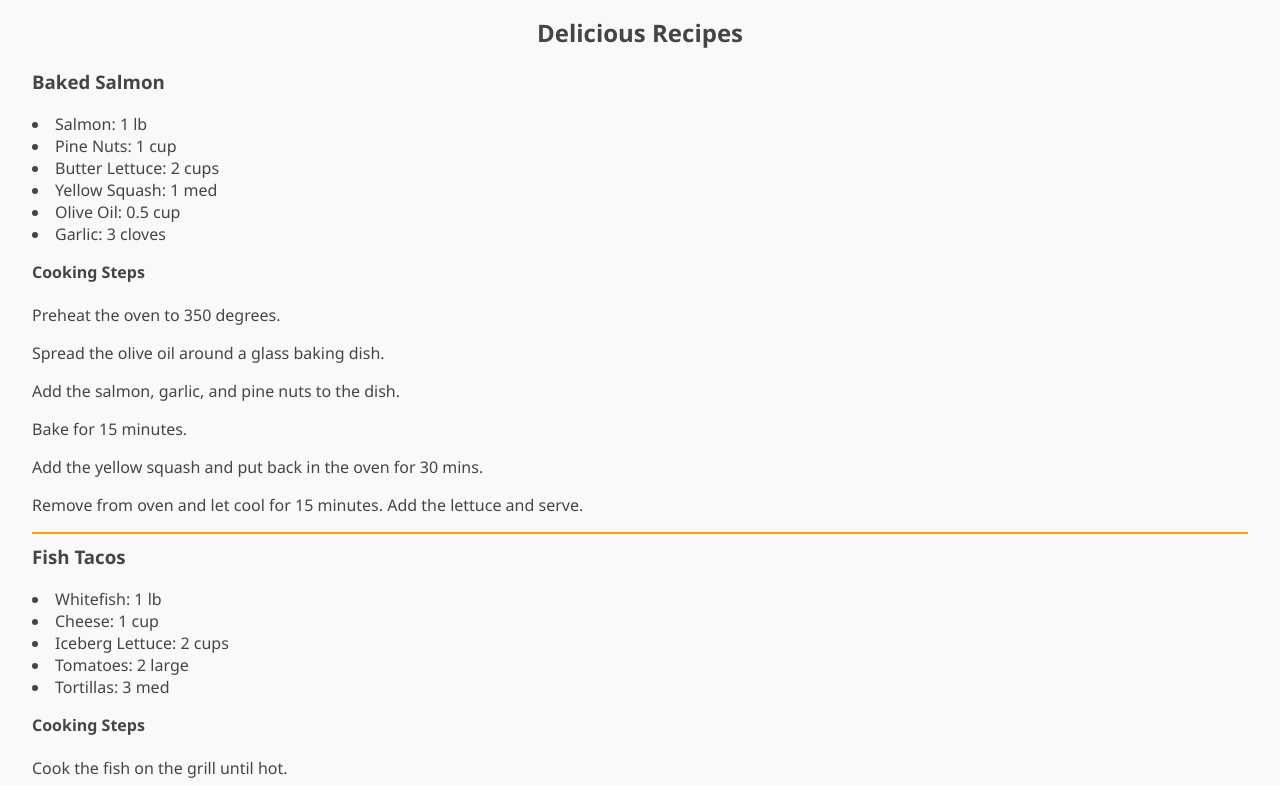
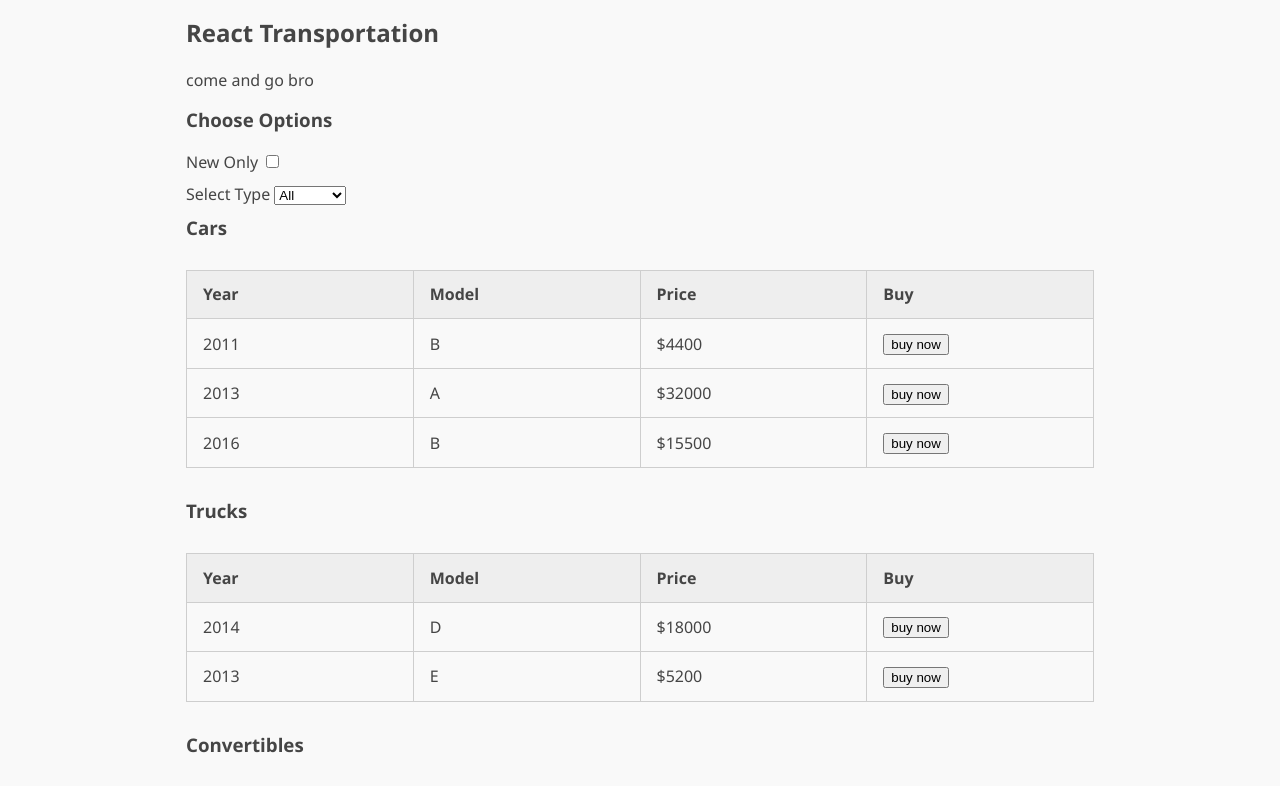
Before and after one commit to davidkvara/react-sandbox, a React (Create React App) app: page / in a window 1280 px wide. Shown: the top 786 px of the page. Built offline with nearby package versions, Linux system fonts and the light colour scheme.

Commit message:
Transport Sales App - easy way (no state)

```diff
--- /dev/null
+++ b/src/examples/table/App.js
@@ -0,0 +1,19 @@
+import React from "react";
+import ProductsFilter from "./ProductsFilter";
+import ProductsList from "./ProductsList";
+import "./main.css";
+
+const App = ({ title, transport }) => {
+  return (
+    <div className="market container">
+      <h2>{title}</h2>
+      <p>come and go bro</p>
+      <ProductsFilter title="Choose Options" />
+      <div className="prod-list">
+        {transport.map((car, i) => <ProductsList key={i} {...car} />)}
+      </div>
+    </div>
+  );
+};
+
+export default App;
--- /dev/null
+++ b/src/examples/table/ProductsFilter.js
@@ -0,0 +1,23 @@
+import React from "react";
+
+const ProductsFilter = ({ title }) => {
+  return (
+    <div className="filter-data">
+      <h3>{title}</h3>
+      <label htmlFor="newCheck">
+        New Only <input type="checkbox" id="newCheck" />
+      </label>
+      <label htmlFor="car-type" className="select-opt">
+        Select Type{" "}
+        <select id="car-type">
+          <option value="All">All</option>
+          <option value="Cars">Cars</option>
+          <option value="Vehicles">Vehicles</option>
+          <option value="Trucks">Trucks</option>
+        </select>
+      </label>
+    </div>
+  );
+};
+
+export default ProductsFilter;
--- /dev/null
+++ b/src/examples/table/ProductsList.js
@@ -0,0 +1,36 @@
+import React from "react";
+
+const ProductsList = ({ name, collection }) => {
+  return (
+    <div className="list">
+      <h3>{name}</h3>
+      <table>
+        <thead>
+          <tr>
+            <th>Year</th>
+            <th>Model</th>
+            <th>Price</th>
+            <th>Buy</th>
+          </tr>
+        </thead>
+        <tbody>
+          {collection.map(col => {
+            return (
+              <tr key={col.year + col.price}>
+                {/* დროებით */}
+                <td>{col.year}</td>
+                <td>{col.model}</td>
+                <td>${col.price}</td>
+                <td>
+                  <button>buy now</button>
+                </td>
+              </tr>
+            );
+          })}
+        </tbody>
+      </table>
+    </div>
+  );
+};
+
+export default ProductsList;
--- /dev/null
+++ b/src/examples/table/data.js
@@ -0,0 +1,28 @@
+const carsData = [
+  {
+    name: "Cars",
+    collection: [
+      { year: 2011, model: "B", price: 4400 },
+      { year: 2013, model: "A", price: 32000 },
+      { year: 2016, model: "B", price: 15500 }
+    ]
+  },
+  {
+    name: "Trucks",
+    collection: [
+      { year: 2014, model: "D", price: 18000 },
+      { year: 2013, model: "E", price: 5200 }
+    ]
+  },
+  {
+    name: "Convertibles",
+    collection: [
+      { year: 2009, model: "F", price: 20000 },
+      { year: 2010, model: "G", price: 8000 },
+      { year: 2012, model: "H", price: 12500 },
+      { year: 2017, model: "M", price: 80000 }
+    ]
+  }
+];
+
+export default carsData;
--- /dev/null
+++ b/src/examples/table/main.css
@@ -0,0 +1,38 @@
+body {
+  font-family: "Segoe Ui", sans-serif;
+  color: #333;
+}
+
+table {
+  margin: 30px 0;
+  width: 100%;
+}
+
+table,
+td,
+th {
+  border: 1px solid #cecece;
+  border-collapse: collapse;
+}
+th {
+  background: #eee;
+}
+
+td,
+th {
+  padding: 0.8em 1em;
+  text-align: left;
+  width: 25%;
+}
+
+.container,
+.header-cat {
+  max-width: 940px;
+  margin: auto;
+  padding: 1em;
+}
+
+.select-opt {
+  display: block;
+  margin: 10px 0;
+}
--- a/src/index.js
+++ b/src/index.js
@@ -2,11 +2,13 @@ import React from "react";
 import ReactDOM from "react-dom";
 // import App from "./App";
 // import Game from "./examples/tictactoe";
-import App from "./examples/recipe-app/App";
-import data from "./examples/recipe-app/data";
+// import App from "./examples/recipe-app/App";
+// import data from "./examples/recipe-app/data";
+import App from "./examples/table/App";
+import carsData from "./examples/table/data";
 import "./index.css";
 
 ReactDOM.render(
-  <App title="Delicious Recipes" recipes={data} />,
+  <App title="React Transportation" transport={carsData} />,
   document.getElementById("root")
 );
```
Also changed, not shown: src/examples/table/table.html (added, +110 -0 lines).
